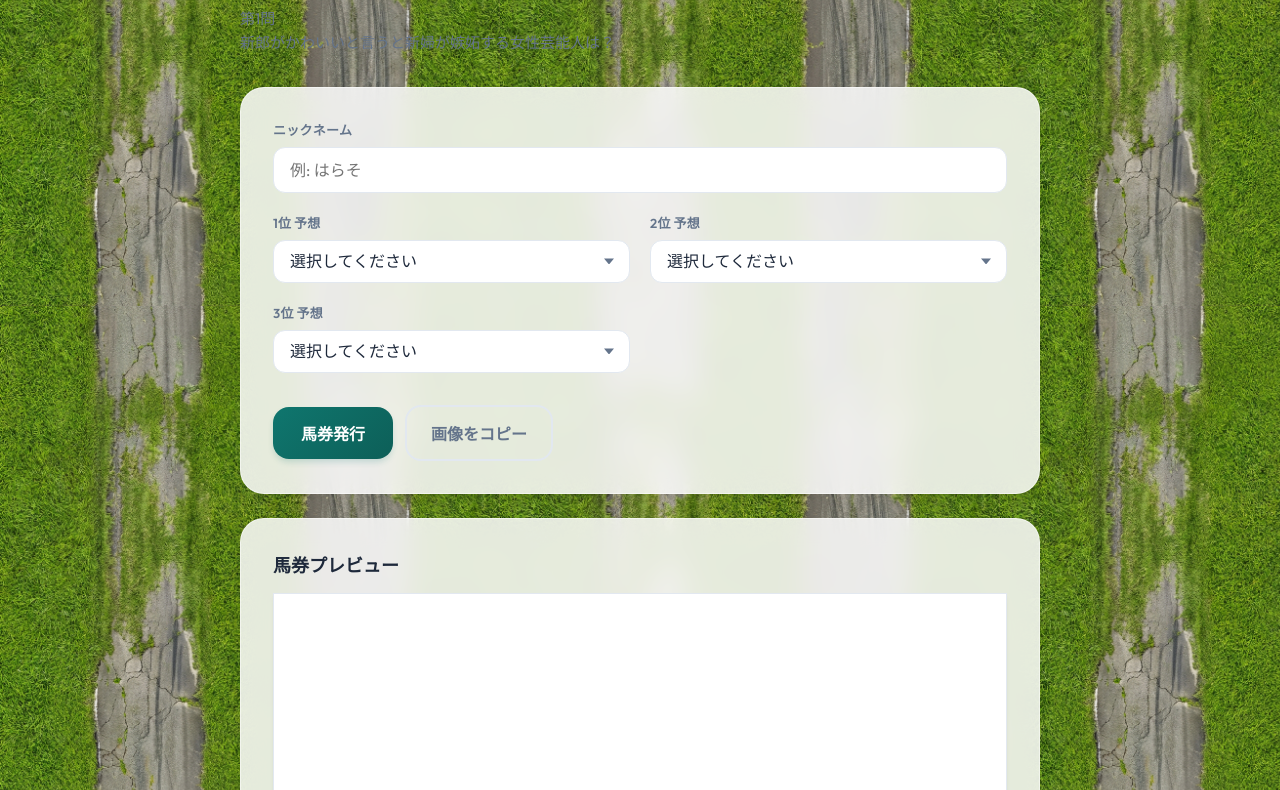
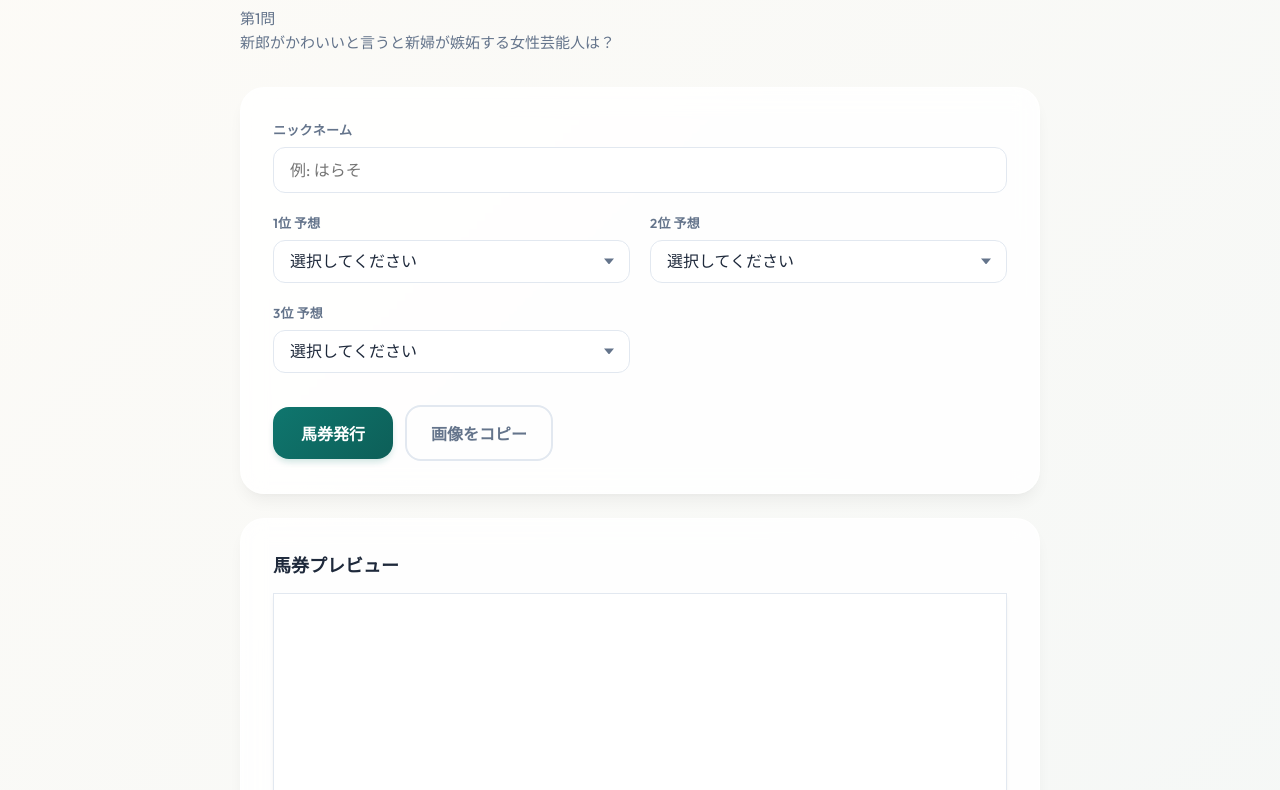
Before and after one commit to hara7610s/q2, a plain HTML site: page index.html in a window 1280 px wide. Shown: the part 194-984 px from the top of the page. Drawn offline with Linux system fonts and the light colour scheme.

Commit message:
背景画像を修正

```diff
--- a/index.html
+++ b/index.html
@@ -39,9 +39,7 @@
 
     body {
       margin: 0;
-      background-image: url('img/turf_bg.png');
-      background-repeat: repeat;
-      background-size: 500px;
+      background: var(--bg-gradient);
       color: var(--ink);
       font-family: 'Outfit', 'Noto Sans JP', sans-serif;
       min-height: 100vh;
```
Also changed, not shown: img/turf_bg.png (deleted).
